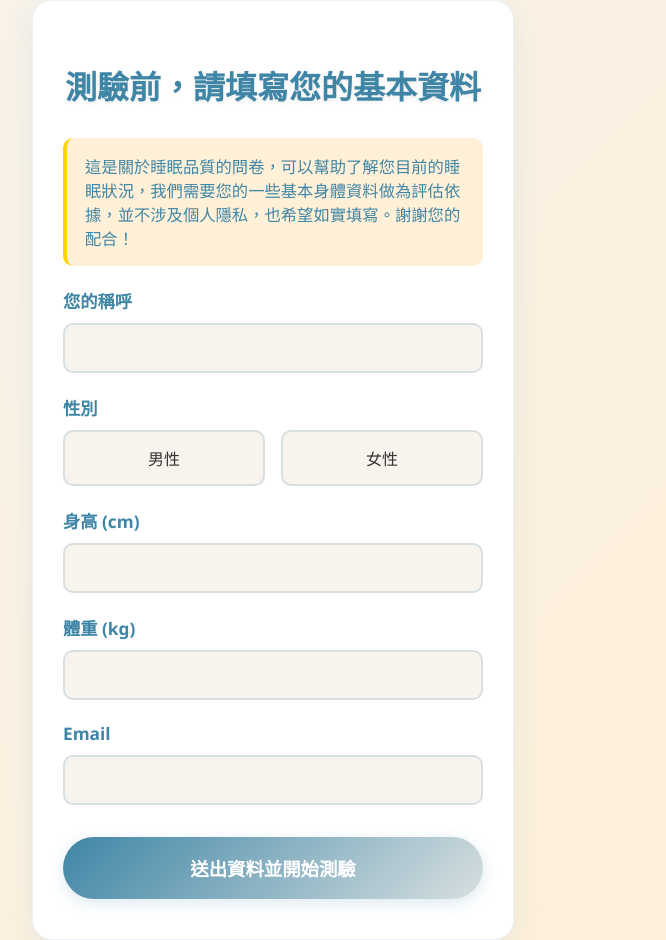
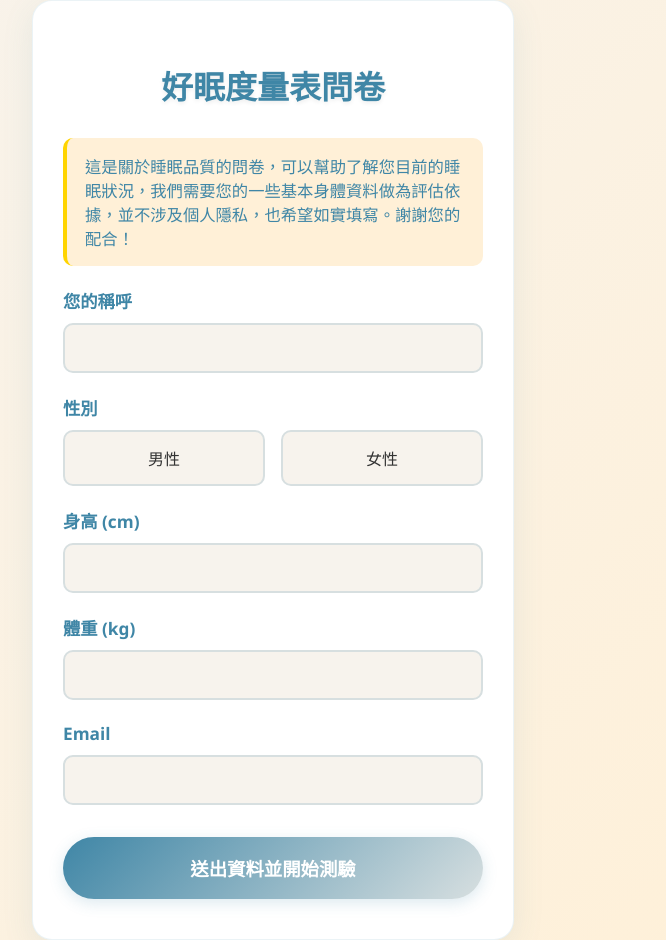
Before and after one commit to JYC041275/survey-form, a plain HTML site: page index.html in a window 1280 px wide. Shown: the whole page, without its empty margins (367-1033 px from the left). Drawn offline with Linux system fonts and the light colour scheme.

Commit message:
Update index.html

```diff
--- a/index.html
+++ b/index.html
@@ -138,7 +138,7 @@
 </head>
 <body>
     <div class="container">
-        <h1 style="white-space: nowrap;">測驗前，請填寫您的基本資料</h1>
+        <h1 style="white-space: nowrap;">好眠度量表問卷</h1>
         <div class="alert-info" style="background: #FFF0D7; color: #3F86A6; border-left: 4px solid #FFD400; border-radius: 10px; padding: 16px 18px; margin-bottom: 22px; font-size: 1.02rem;">
             這是關於睡眠品質的問卷，可以幫助了解您目前的睡眠狀況，我們需要您的一些基本身體資料做為評估依據，並不涉及個人隱私，也希望如實填寫。謝謝您的配合！
         </div>
```
